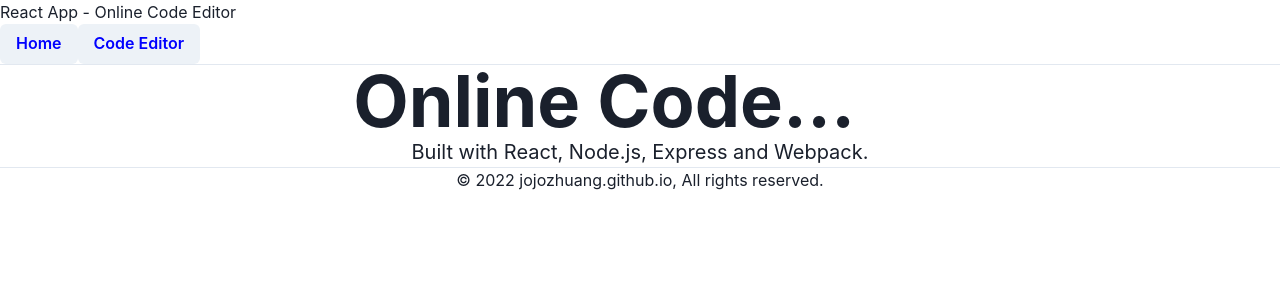
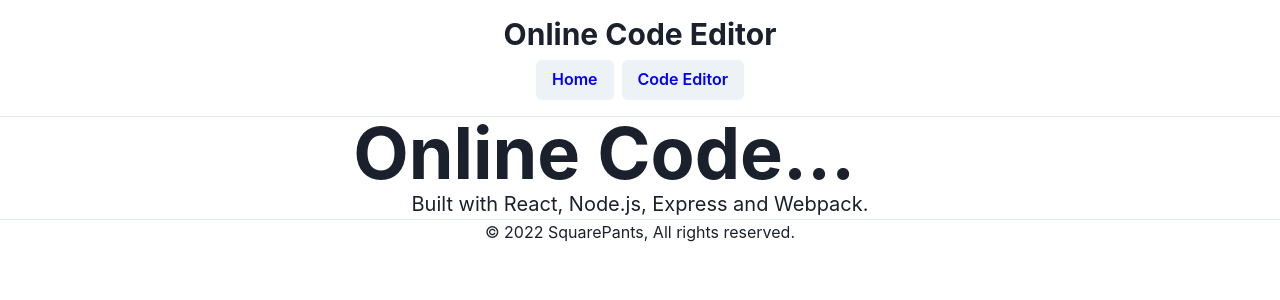
Before and after one commit to Im-Abhi/codeGenie, a React (Create React App) app in the folder client/: page / in a window 1280 px wide. Shown: the top 300 px of the page. Built offline with nearby package versions, Linux system fonts and the light colour scheme.

Commit message:
update ui

```diff
--- a/client/src/components/Footer.js
+++ b/client/src/components/Footer.js
@@ -4,7 +4,7 @@ const Footer = () => (
   <div>
     <hr />
     <footer className="container-fluid text-center">
-      <p>&copy; {new Date().getFullYear()} jojozhuang.github.io, All rights reserved.</p>
+      <p>&copy; {new Date().getFullYear()} SquarePants, All rights reserved.</p>
     </footer>
   </div>
 );
--- a/client/src/components/Header.js
+++ b/client/src/components/Header.js
@@ -1,18 +1,26 @@
 import React from 'react';
 
-import { Button } from '@chakra-ui/react';
+import { HStack, Button, Container, Heading } from '@chakra-ui/react';
 
 const Header = () => (
   <div>
-    <div className="container">
-      <h2>React App - Online Code Editor</h2>
-      <Button color="blue" href="/">
-        Home
-      </Button>
-      <Button color="blue" href="/editor">
-        Code Editor
-      </Button>
-    </div>
+    <Container centerContent paddingBlock={4} rowGap={2}>
+      <Heading as='h3' size='lg'>
+        Online Code Editor
+      </Heading>
+      <HStack>
+        <Button color="blue">
+          <a href='/'>
+            Home
+          </a>
+        </Button>
+        <Button color="blue">
+          <a href='/editor'>
+            Code Editor
+          </a>
+        </Button>
+      </HStack>
+    </Container>
     <hr />
   </div>
 );
```
